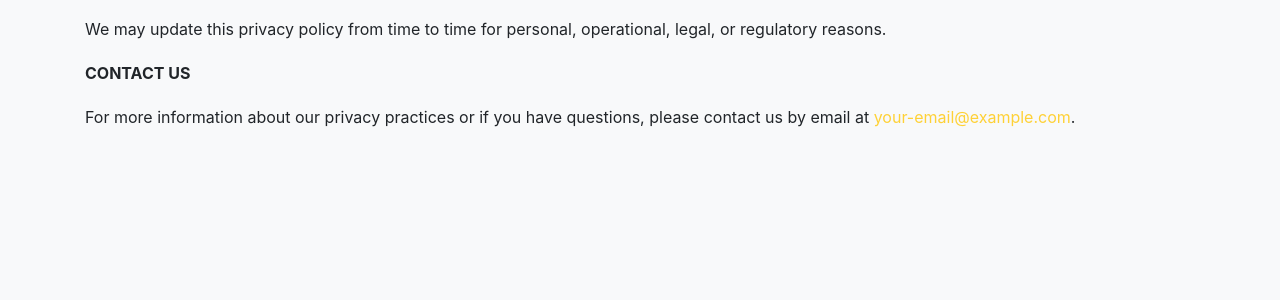
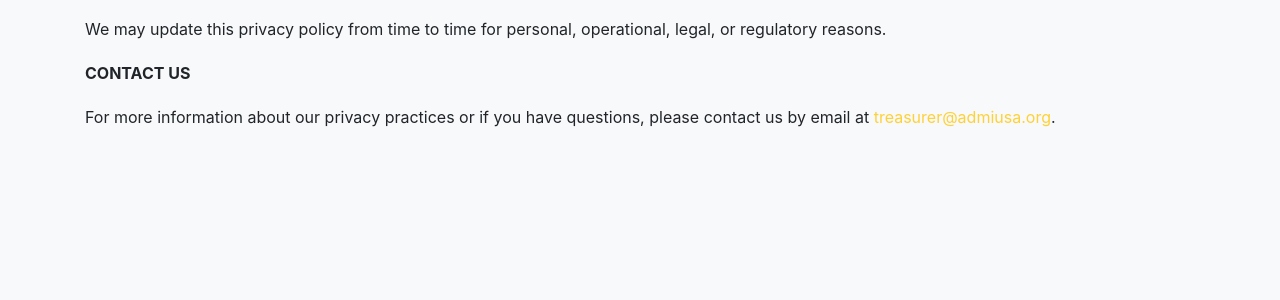
Before and after one commit to raviriley/agency-jekyll-theme, a Jekyll site: the page built from legal.md, in a window 1280 px wide. Shown: the part 357-657 px from the top of the page. Built offline with Jekyll 4.4.1, drawn with Linux system fonts in a browser that asks for light colours; some web fonts are replaced.

Commit message:
added email

```diff
--- a/_config.yml
+++ b/_config.yml
@@ -17,7 +17,7 @@
 baseurl: "/agency-jekyll-theme" # the subpath of your site, e.g. /blog
 
 title      : ADMI 2024
-email      : your-email@example.com #this is also the email contact forms will go to
+email      : "treasurer@admiusa.org" #this is also the email contact forms will go to
 description: "Site description"
 author     : The Data Miners
 # logo:     #optional, defaults to site title
```
